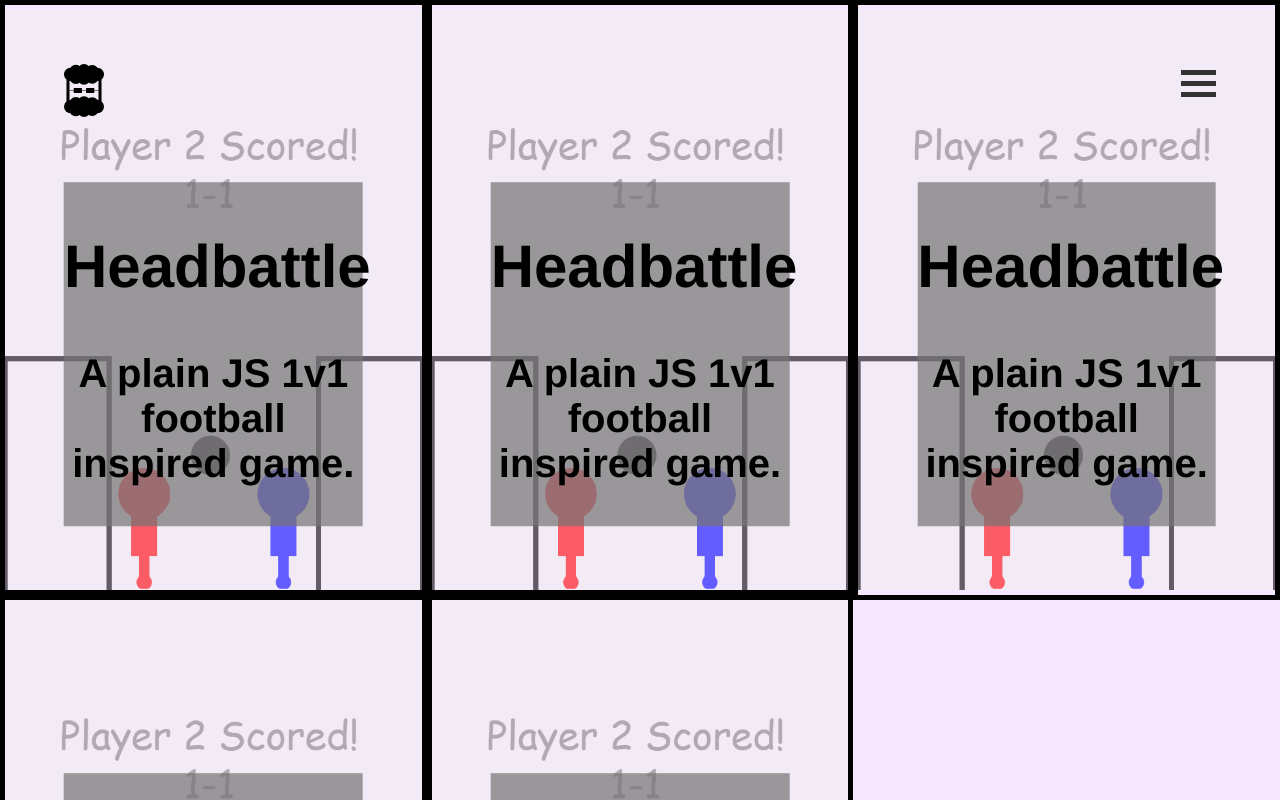
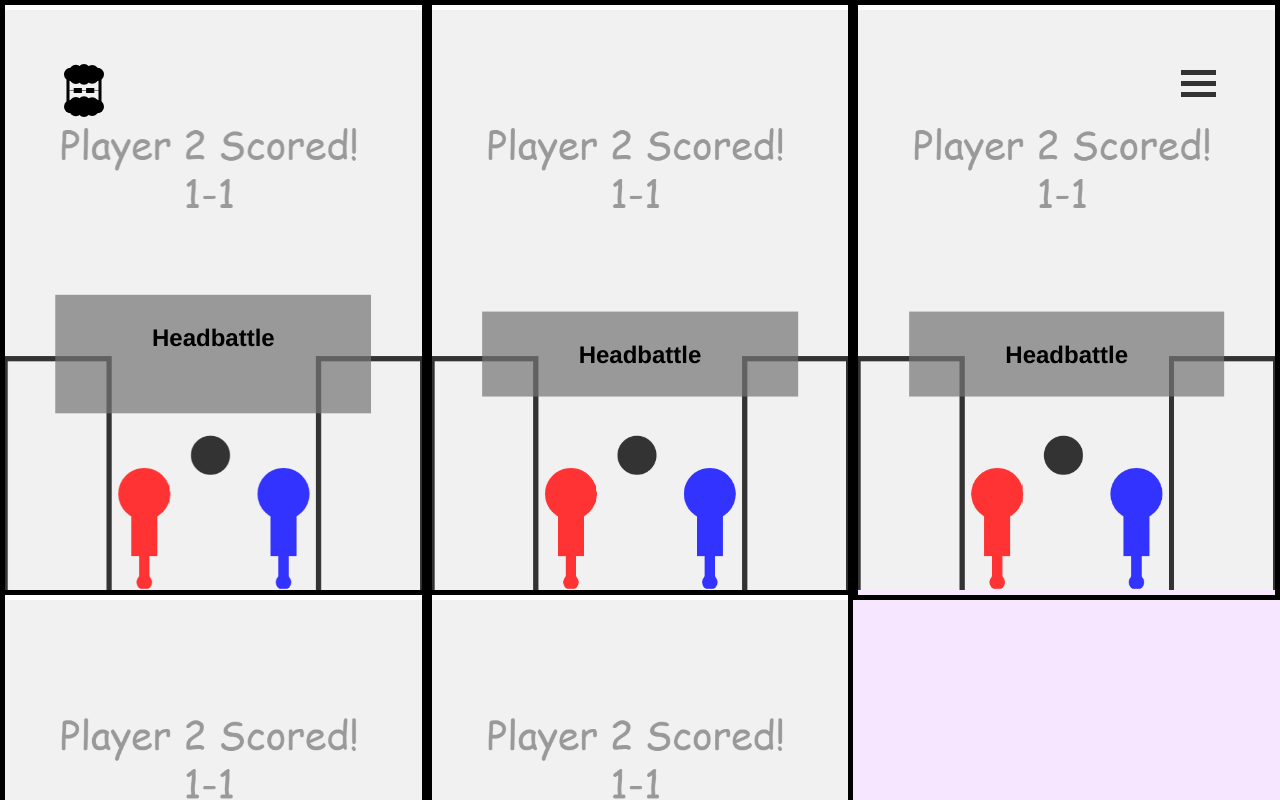
Before and after one commit to msfstef/msfstef.github.io, a React (Create React App) app: page /work in a window 1280 px wide. Shown: the top 800 px of the page. Built offline with nearby package versions, Linux system fonts and the light colour scheme.

Commit message:
added hover effects to portfolio items for large devices

```diff
--- a/src/components/WorkItem.css
+++ b/src/components/WorkItem.css
@@ -1,5 +1,24 @@
 .WorkItem {
     position: relative;
+    background-color: white;
+}
+
+.WorkItem:hover .work.image{
+    opacity: 0.4;
+}
+
+@media only screen and (min-width: 768px) {
+    .WorkItemDesc {
+        position: absolute;
+        opacity: 0;
+
+    }
+
+    .WorkItem:hover .WorkItemDesc {
+        position:relative;
+        opacity: 1;
+        transition: opacity 0.5s ease;
+    }
 }
 
 .worklink:link, .worklink:visited {
@@ -13,7 +32,6 @@
 }
 
 
-
 .workImageContainer {
     display: flex;
     align-items: center;
@@ -23,7 +41,8 @@
 
 .work.image {
     width: 100%;
-    opacity: 0.6;
+    opacity: 0.8;
+    transition: 0.5s ease;
 }
 
 .image.landscape {
@@ -51,9 +70,12 @@
     left: 50%;
     transform: translate(-50%, -50%);
 
-    background: rgba(116, 116, 116, 0.705);
+    background-color: rgba(116, 116, 116, 0.705);
+    padding: 2%;
 
-    font-size: 5vmin;
+    font-size: 100%;
     font-weight: bold;
-    font-family: "Helvetica"
+    font-family: "Helvetica";
+
+    transition: 0.5s ease;
 }
--- a/src/components/WorkItem.jsx
+++ b/src/components/WorkItem.jsx
@@ -6,7 +6,8 @@ class WorkItem extends Component {
     render() {
         return (
 
-            <div className='WorkItem'>
+            <div className='WorkItem'
+                >
                 <Link className={this.props.itemName + ' worklink'}
                         to={"/" + this.props.itemName}>
                 <div className='workImageContainer'>
@@ -19,8 +20,8 @@ class WorkItem extends Component {
                 </div>
 
                 <div className='WorkItemText'>
-                    <h2>{this.props.itemTitle}</h2>
-                    <p>{this.props.itemDesc}</p>
+                    <h2 className='WorkItemTitle'>{this.props.itemTitle}</h2>
+                    <p className='WorkItemDesc'>{this.props.itemDesc}</p>
                 </div>
                 {/*
                 <Route exact path={"/" + this.props.itemName}
```
